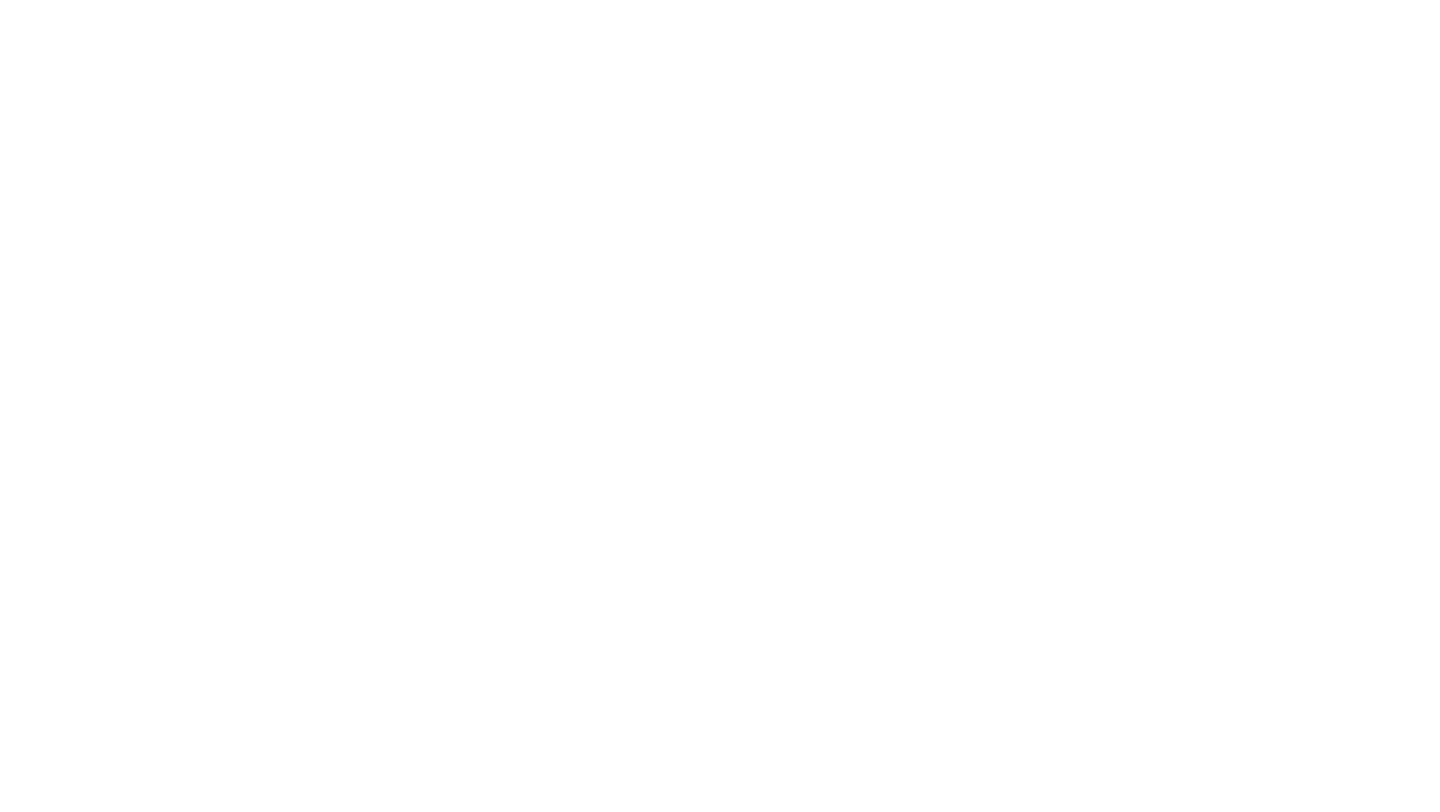
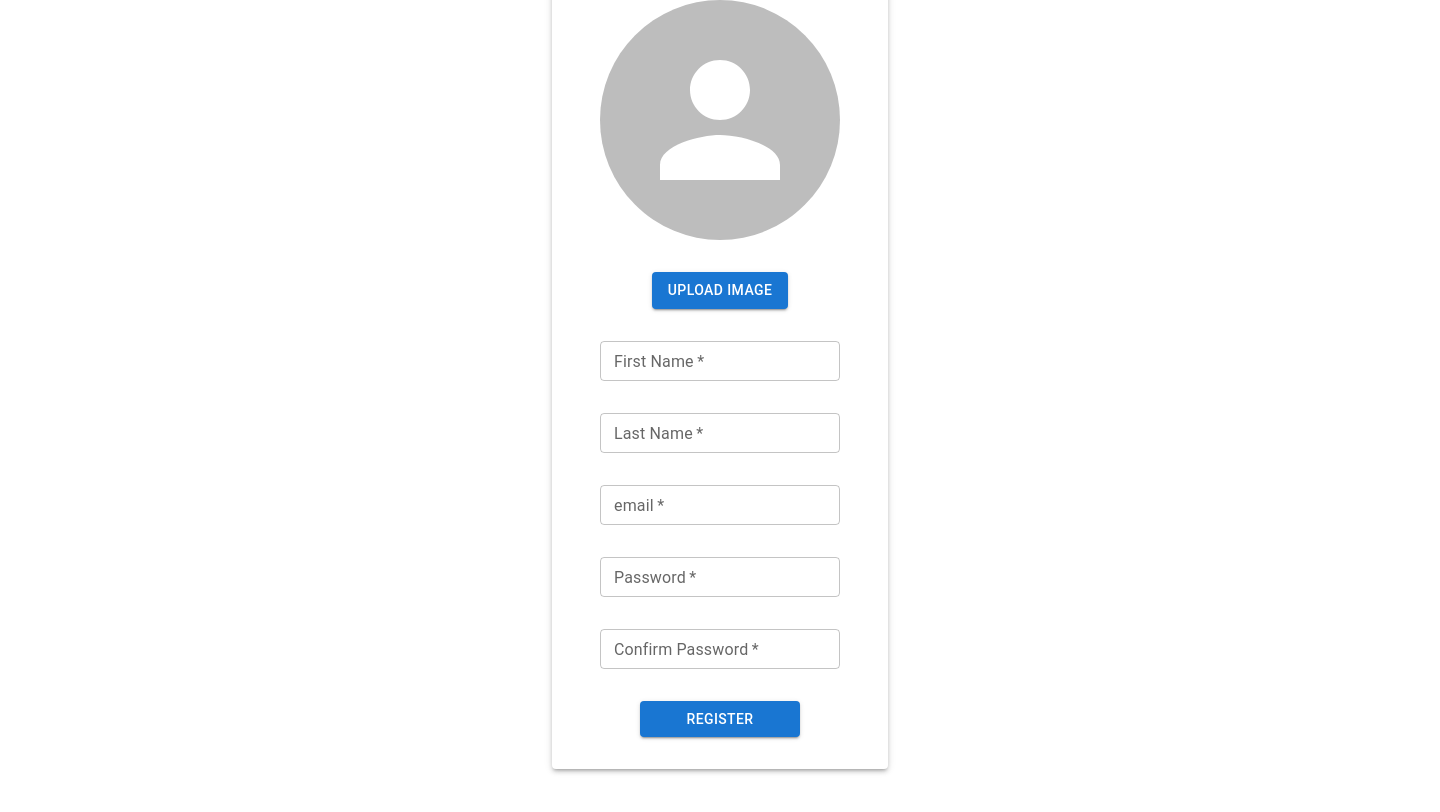
Before and after one commit to beuri97/seng365_assignment2, a React (Create React App) app: page /register in a window 1280 px wide. Before the commit this address had no page. Shown: the part 296-1108 px from the top of the page, 1440 px wide, since content can reach past the window. Before the commit the page ends 800 px from the top, so only its background shows below. Built offline with nearby package versions, Linux system fonts and the light colour scheme.

Commit message:
created register page

```diff
--- a/src/App.tsx
+++ b/src/App.tsx
@@ -5,6 +5,7 @@ import Petitions from './components/Petitions';
 import NotFound from "./components/NotFound";
 import NavBar from "./components/NavBar";
 import Petition from "./components/Petition";
+import Register from "./components/Register";
 
 function App() {
     return (
@@ -15,6 +16,7 @@ function App() {
                     <Route path={""} element={<Navigate to={'/petitions'}/>}/>
                     <Route path={"/petitions"} element={<Petitions/>}/>
                     <Route path={"/petitions/:id"} element={<Petition/>}/>
+                    <Route path={"/register"} element={<Register/>}/>
                     <Route path={"*"} element={<NotFound/>}/>
                 </Routes>
             </Router>
--- a/src/components/NavBar.tsx
+++ b/src/components/NavBar.tsx
@@ -2,6 +2,7 @@ import React from "react";
 import {AppBar, Box, Button, Container, Toolbar, Typography} from "@mui/material";
 import {BarChart} from "@mui/icons-material";
 import {loginState} from "../store";
+import {Link} from "react-router-dom";
 
 const NavBar = () => {
 
@@ -20,7 +21,7 @@ const NavBar = () => {
                     <Box sx={{flexGrow: 1}}></Box>
                     {authorization === "" && (
                         <Box marginRight={'11vw'}>
-                            <Button color={'inherit'}>Register</Button>
+                            <Button color={'inherit'} component={'a'} href={'/register'}>Register</Button>
                             <Button color={'inherit'}>Login</Button>
                         </Box>
                     )}
--- a/src/components/Petition.tsx
+++ b/src/components/Petition.tsx
@@ -91,6 +91,9 @@ const Petition = () => {
                 setErrorMsg("");
                 setPetition(res.data);
 
+            }, err => {
+                setErrorFlag(true);
+                setErrorMsg(err.toString());
             });
 
         axios.get(`http://localhost:4941/api/v1/petitions/${id}/supporters`)
@@ -98,6 +101,9 @@ const Petition = () => {
                 setErrorFlag(false);
                 setErrorMsg("");
                 setSupporters(res.data);
+            }, err => {
+                setErrorFlag(true);
+                setErrorMsg(err.toString());
             });
     }, [id]);
 
@@ -109,6 +115,9 @@ const Petition = () => {
                 setPetitions(res.data['petitions']
                     .filter((temp: Petitions) => temp.petitionId !== petition.petitionId &&
                         (temp.ownerId === petition.ownerId || temp.categoryId === petition.categoryId)));
+            }, err => {
+                setErrorFlag(true);
+                setErrorMsg(err.toString());
             })
     }, [petition]);
 
@@ -230,6 +239,7 @@ const Petition = () => {
         ))
     }
 
+    if (!errorFlag)
         return (
             <Container maxWidth={'lg'} style={card}>
 
@@ -339,6 +349,11 @@ const Petition = () => {
                 </TableContainer>
             </Container>
         )
+
+    else
+        return (
+            <h1>{errorMsg}</h1>
+        )
 }
 
 
--- /dev/null
+++ b/src/components/Register.tsx
@@ -0,0 +1,93 @@
+import React from 'react';
+import {card} from "../style/cssStyle";
+import {Avatar, Box, Button, Card, Container, TextField, Typography} from "@mui/material";
+
+const Register = () => {
+
+    const [image, setImage] = React.useState(undefined);
+    const [firstName, setFirstName] = React.useState("");
+    const [lastName, setLastName] = React.useState("");
+    const [email, setEmail] = React.useState("");
+    const [password, setPassword] = React.useState("");
+    const [confirmPassword, setConfirmPassword] = React.useState("");
+
+
+    const handleFirstNameChange = (e: React.ChangeEvent<HTMLInputElement>) => {
+        setFirstName(e.target.value);
+    }
+    const handleLastNameChange = (e: React.ChangeEvent<HTMLInputElement>) => {
+        setLastName(e.target.value);
+    }
+
+    const handleEmailChange = (e: React.ChangeEvent<HTMLInputElement>) => {
+        setEmail(e.target.value);
+    }
+    const handlePasswordChange = (e: React.ChangeEvent<HTMLInputElement>) => {
+        setPassword(e.target.value);
+    }
+    const handleConfirmPasswordChange = (e: React.ChangeEvent<HTMLInputElement>) => {
+        setConfirmPassword(e.target.value);
+    }
+
+
+    return (
+        <Container style={card}>
+            <Typography variant={'h2'} fontWeight={'bold'} marginY={'3rem'}>Register</Typography>
+            <Box display={'inline-block'} justifyContent={'center'} component={Card}
+                 elevation={3} sx={{paddingX: '3rem'}}>
+
+                <Avatar src={image}
+                        sx={{width: '15rem', height: '15rem', marginY: '2rem'}}/>
+
+                <input
+                    id="avatar-upload"
+                    type="file"
+                    accept="image/*"
+                    style={{display: 'none'}}
+                    // onChange={handleImageChange}
+                />
+                <label htmlFor="avatar-upload">
+                    <Button variant="contained" component="span">
+                        Upload Image
+                    </Button>
+                </label>
+                <br/>
+                <TextField size={'small'} label={'First Name'} required
+                           value={firstName} sx={{marginTop: '2rem', width: '15rem'}}
+                           onChange={(event: React.ChangeEvent<HTMLInputElement>) => {
+                               handleFirstNameChange(event);
+                           }}/>
+                <br/>
+                <TextField size={'small'} label={'Last Name'} required
+                           value={lastName} sx={{marginTop: '2rem', width: '15rem'}}
+                           onChange={(event: React.ChangeEvent<HTMLInputElement>) => {
+                               handleLastNameChange(event);
+                           }}/>
+                <br/>
+                <TextField size={'small'} label={'email'} required
+                           value={email} sx={{marginTop: '2rem', width: '15rem'}}
+                           onChange={(event: React.ChangeEvent<HTMLInputElement>) => {
+                               handleLastNameChange(event);
+                           }}/>
+                <br/>
+                <TextField size={'small'} label={'Password'} required type={'password'}
+                           value={password} sx={{marginTop: '2rem', width: '15rem'}}
+                           onChange={(event: React.ChangeEvent<HTMLInputElement>) => {
+                               handlePasswordChange(event);
+                           }}/>
+                <br/>
+                <TextField size={'small'} label={'Confirm Password'} required
+                           value={confirmPassword} sx={{marginTop: '2rem', width: '15rem'}}
+                           onChange={(event: React.ChangeEvent<HTMLInputElement>) => {
+                               handleConfirmPasswordChange(event)
+                           }}/>
+                <br/>
+                <Button variant={'contained'} sx={{marginY: '2rem', width: '10rem'}}>Register</Button>
+            </Box>
+
+        </Container>
+    );
+}
+
+
+export default Register;
```
Lines whose indentation alone changed are shown as unchanged.
